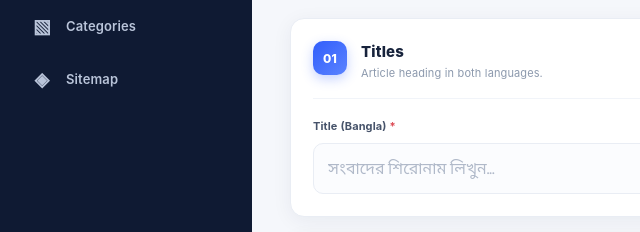
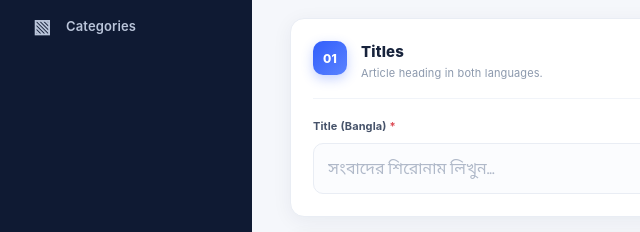
Before and after one commit to Ahadhossain077/desh71, a plain HTML site: page admin/editor.html in a window 1280 px wide. Shown: the part 294-526 px from the top of the page, 0-640 px from the left. Drawn offline with Linux system fonts and the light colour scheme; a script that the page names is missing.

Commit message:
Remove Sitemap link from editor.html

```diff
--- a/admin/editor.html
+++ b/admin/editor.html
@@ -22,7 +22,6 @@
       <a class="admin-side-link" href="articles.html"><span class="admin-side-icon">▤</span><span>Articles</span></a>
       <a class="admin-side-link active" href="editor.html" aria-current="page"><span class="admin-side-icon">＋</span><span>Write article</span></a>
       <a class="admin-side-link" href="categories.html"><span class="admin-side-icon">▧</span><span>Categories</span></a>
-      <a class="admin-side-link" href="sitemap.html"><span class="admin-side-icon">◈</span><span>Sitemap</span></a>
     </nav>
     <div class="admin-sidebar-bottom">
       <div class="admin-sidebar-note"><span class="admin-note-dot"></span><div><strong>Desh 71 CMS</strong><small>Content management</small></div></div>
@@ -128,7 +127,6 @@
     <a href="articles.html"><span>▤</span><small>Articles</small></a>
     <a class="active" href="editor.html" aria-current="page"><span>＋</span><small>Write</small></a>
     <a href="categories.html"><span>▧</span><small>Categories</small></a>
-    <a href="sitemap.html"><span>◈</span><small>Sitemap</small></a>
   </nav>
 
   <script>var y=document.getElementById("adminYear");if(y)y.textContent=new Date().getFullYear();</script>
```
